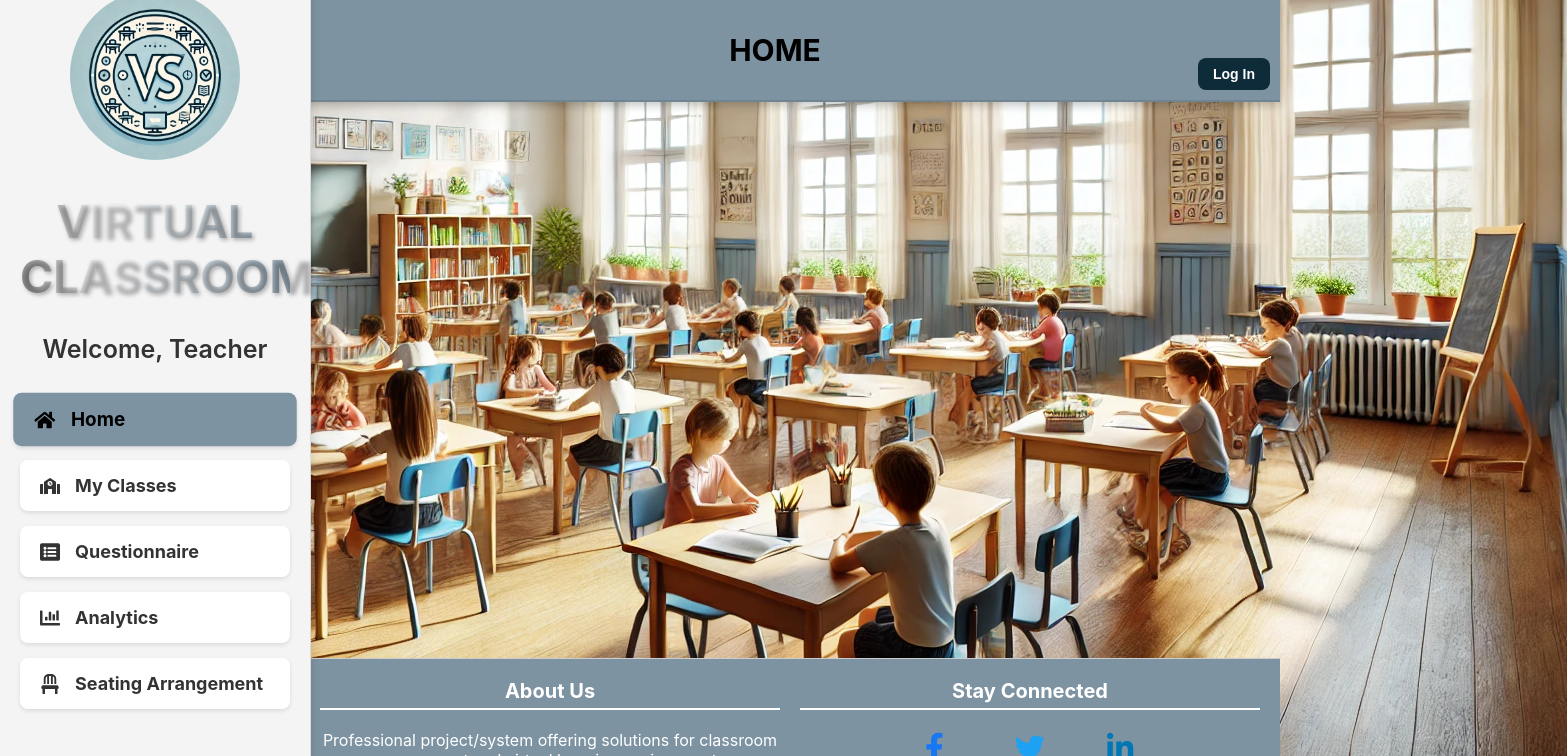
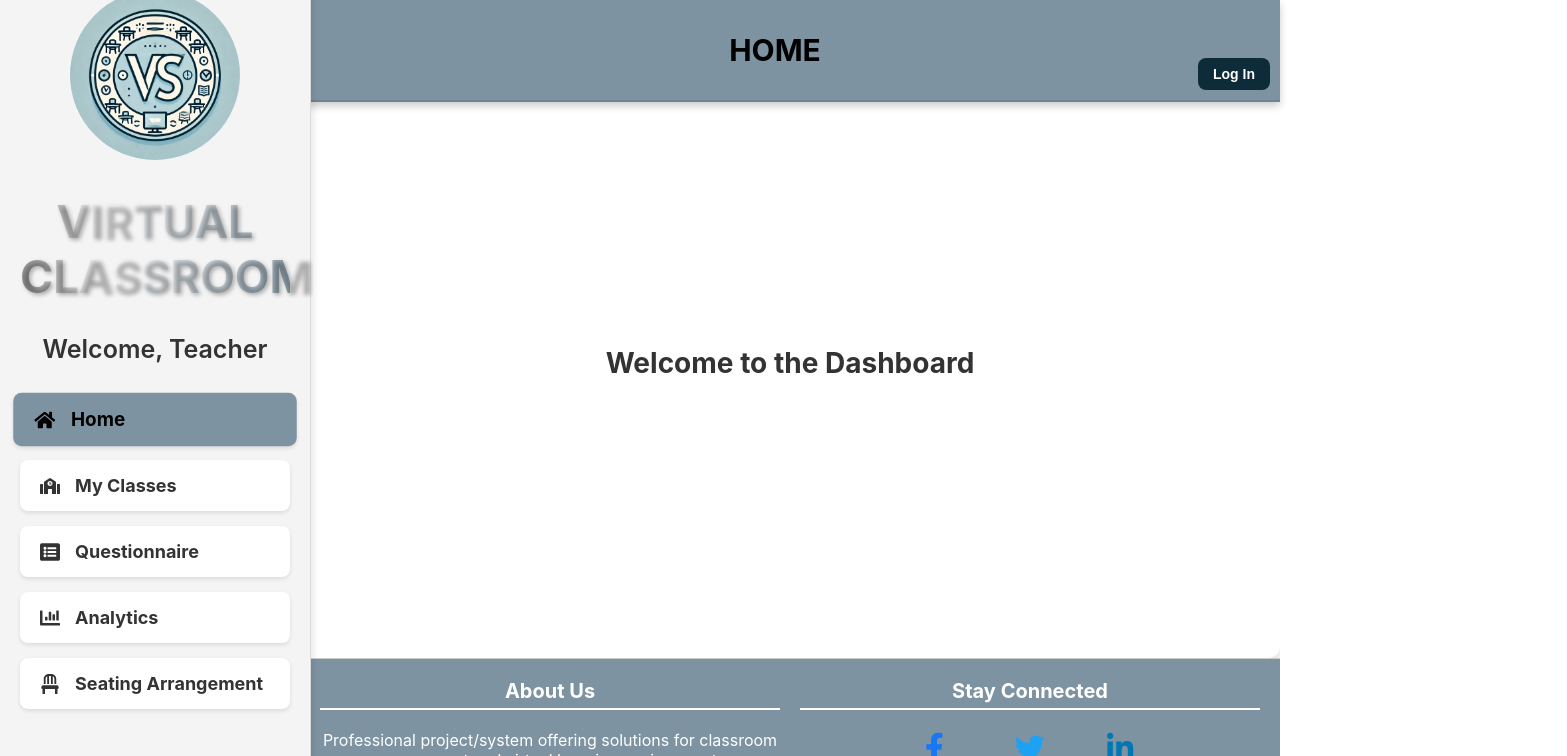
Before and after one commit to nabimari/Final-project, a React (Create React App) app: page /Dashboard in a window 1280 px wide. Shown: the top 756 px of the page, 1567 px wide, since content can reach past the window. Built offline with nearby package versions, Linux system fonts and the light colour scheme; no server answers.

Commit message:
Revert "fix main pic"
This reverts commit beb2cad36bae679d7d846b4749fb4de79475897b.

```diff
--- a/src/pages/Dashboard.js
+++ b/src/pages/Dashboard.js
@@ -24,12 +24,11 @@ const Dashboard = () => {
       flexShrink: 0,
     },
     mainContent: {
-      maxWidth: "58%",
-      maxHeight: '60%',
-      height: "50vh",
+      flex: 1,
       display: "flex",
       justifyContent: "center",
       alignItems: "center",
+      padding: "20px",
       backgroundColor: theme === "light" ? "#ffffff" : "#1E1E1E",
       borderRadius: "12px",
       boxShadow: theme === "light"
@@ -151,9 +150,8 @@ const Dashboard = () => {
 
         {/* Main Content */}
         <div style={styles.mainContent}>
-        <img src="/classroom_background.png"></img>
+          <h1 style={styles.header}>Welcome to the Dashboard</h1>
         </div>
-          {/* <h1 style={styles.header}>Welcome to the Dashboard</h1> */}
       </div>
 
       {/* Footer */}
```
